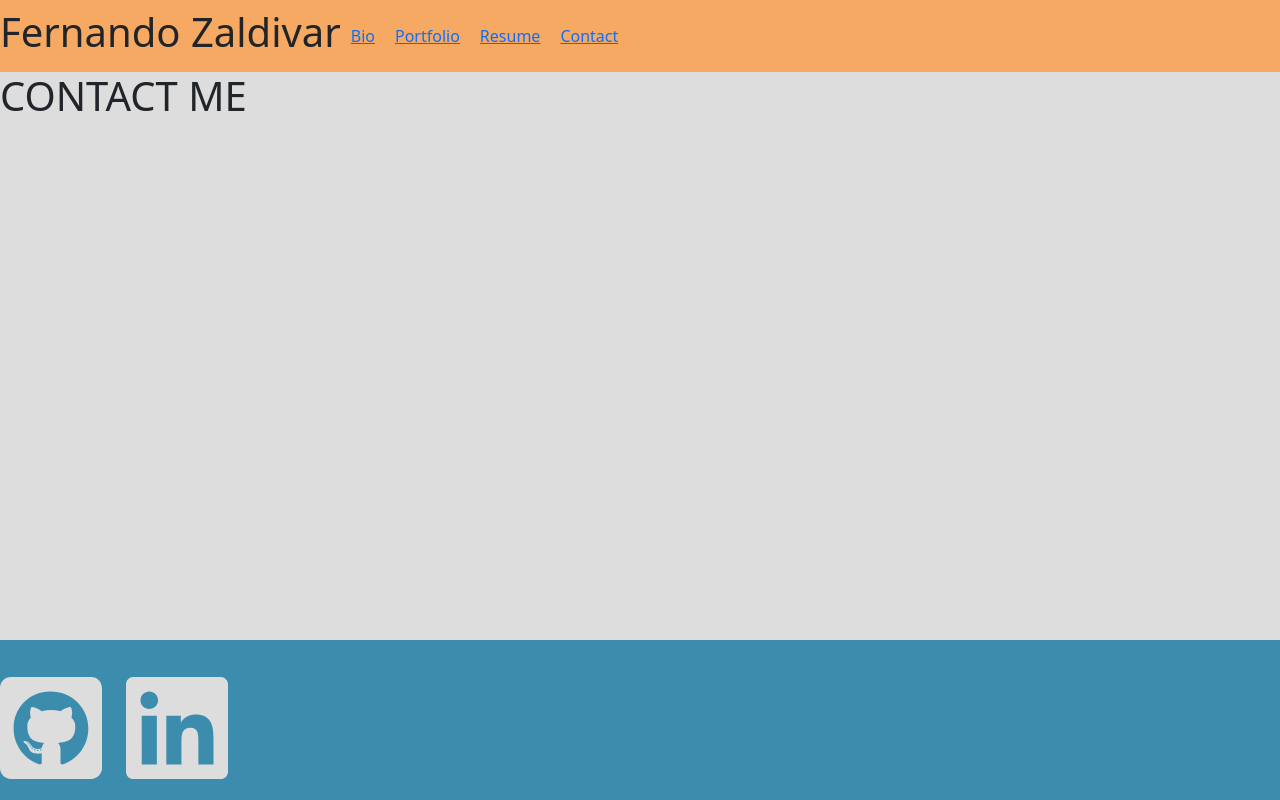
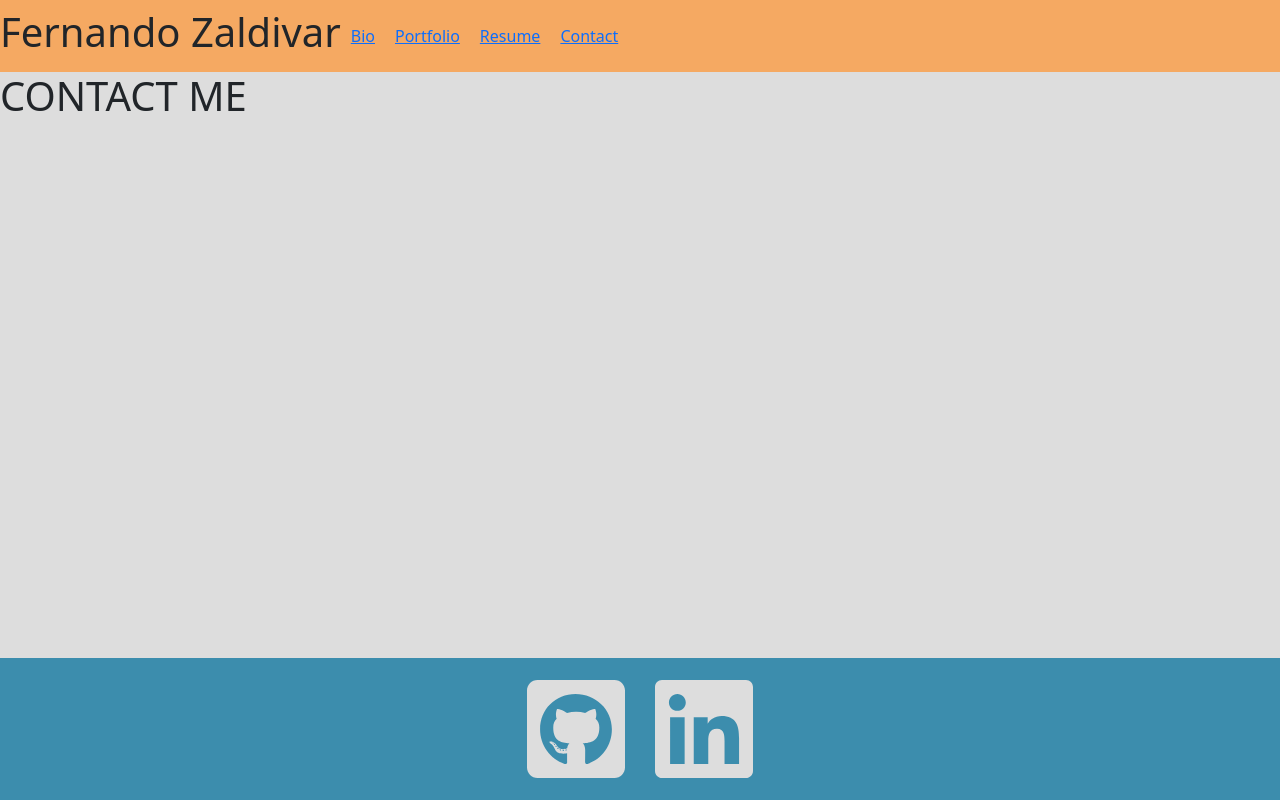
Before and after one commit to Alkathos/react-portfolio-2, a React (Create React App) app: page /contact in a window 1280 px wide. Built offline with nearby package versions, Linux system fonts and the light colour scheme.

Commit message:
aligned icons at bottom to center and added spacing

```diff
--- a/src/App.css
+++ b/src/App.css
@@ -5,9 +5,6 @@
   min-height: 100vh;
 }
 
-.text-center {
-  text-align: center;
-}
 
 .content-wrap {
   flex: 1;
@@ -16,11 +13,12 @@
 .myfooter {
   background-color: #3c8dad;
   color:#dddddd;
-  padding-top: 1em;
+  justify-content: center;
+  display: inline-flex;
 }
 
-.col {
-  text-align: center;
+.footer-content {
+  margin: 15px;
 }
 
 .nav-links {
--- a/src/components/Footer.js
+++ b/src/components/Footer.js
@@ -6,12 +6,12 @@ import { faLinkedin } from '@fortawesome/free-brands-svg-icons';
 function Footer() {
   return (
     <div className="myfooter">
-        <div className="col">
-          <div className="row">
-            <FontAwesomeIcon icon={faGithubSquare} size='9x' />
-            <FontAwesomeIcon icon={faLinkedin} size='9x' />
-          </div>
-        </div>
+      <div className='footer-content'>
+        <FontAwesomeIcon icon={faGithubSquare} size='7x' />
+      </div>
+      <div className='footer-content'>
+        <FontAwesomeIcon icon={faLinkedin} size='7x' />
+      </div>
     </div>
   );
 }
```
